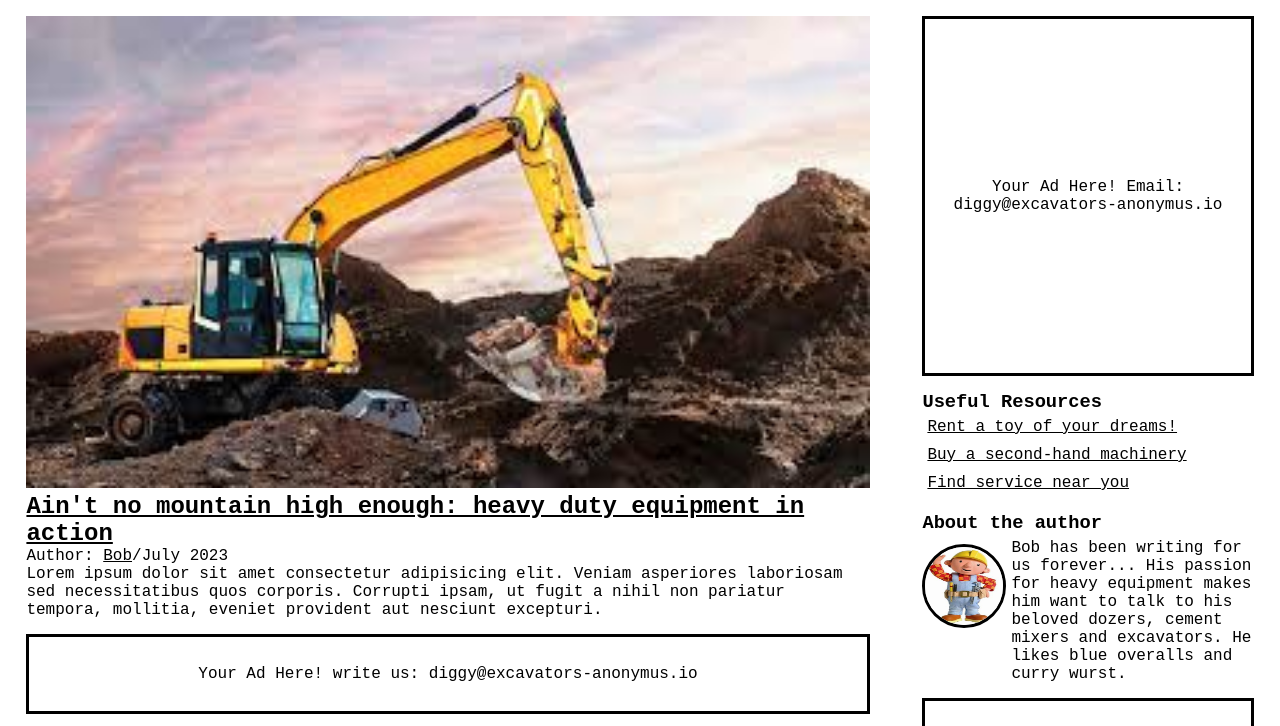
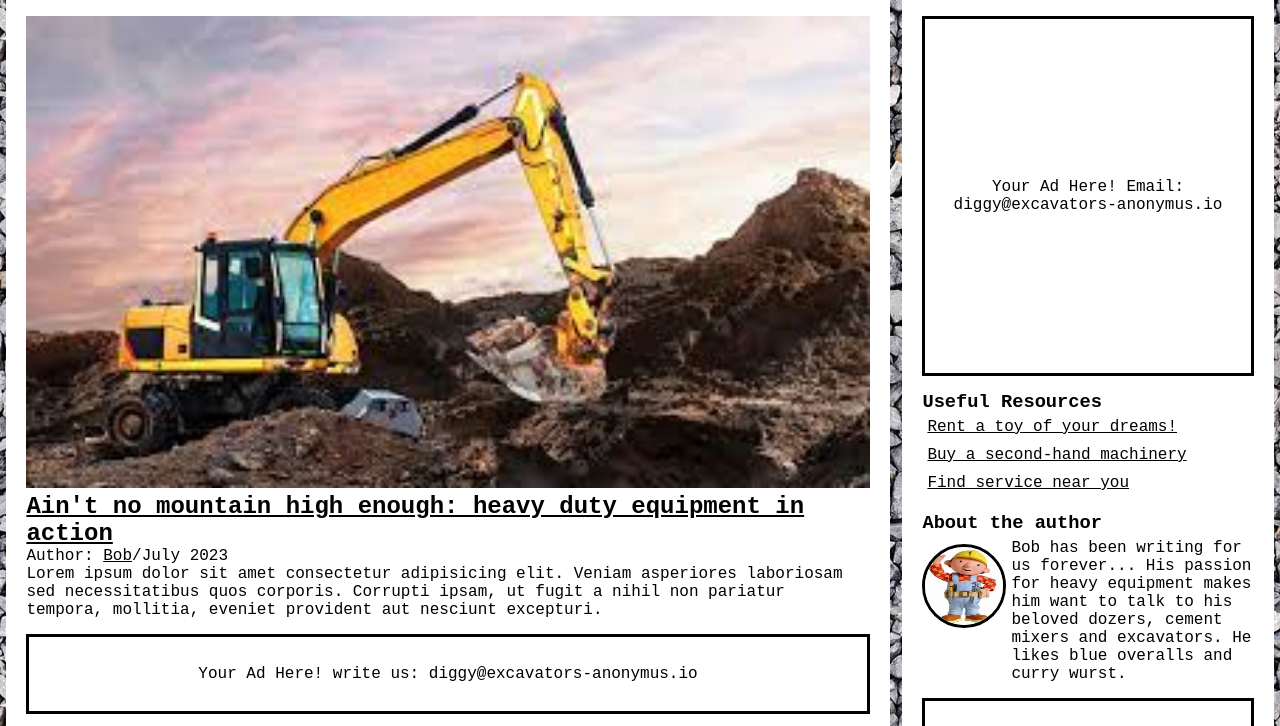
Before and after one commit to p10trGRBL/primer_project, a plain HTML site: page index.html in a window 1280 px wide. Shown: the part 196-922 px from the top of the page. Drawn offline with Linux system fonts and the light colour scheme.

Commit message:
final changes

```diff
--- a/styles.css
+++ b/styles.css
@@ -5,7 +5,7 @@
 
 }
 body {
-    background-image: url("/WBS Primer Project/gravel.jpeg");
+    background-image: url("gravel.jpeg");
     color: black;
 
 
```
